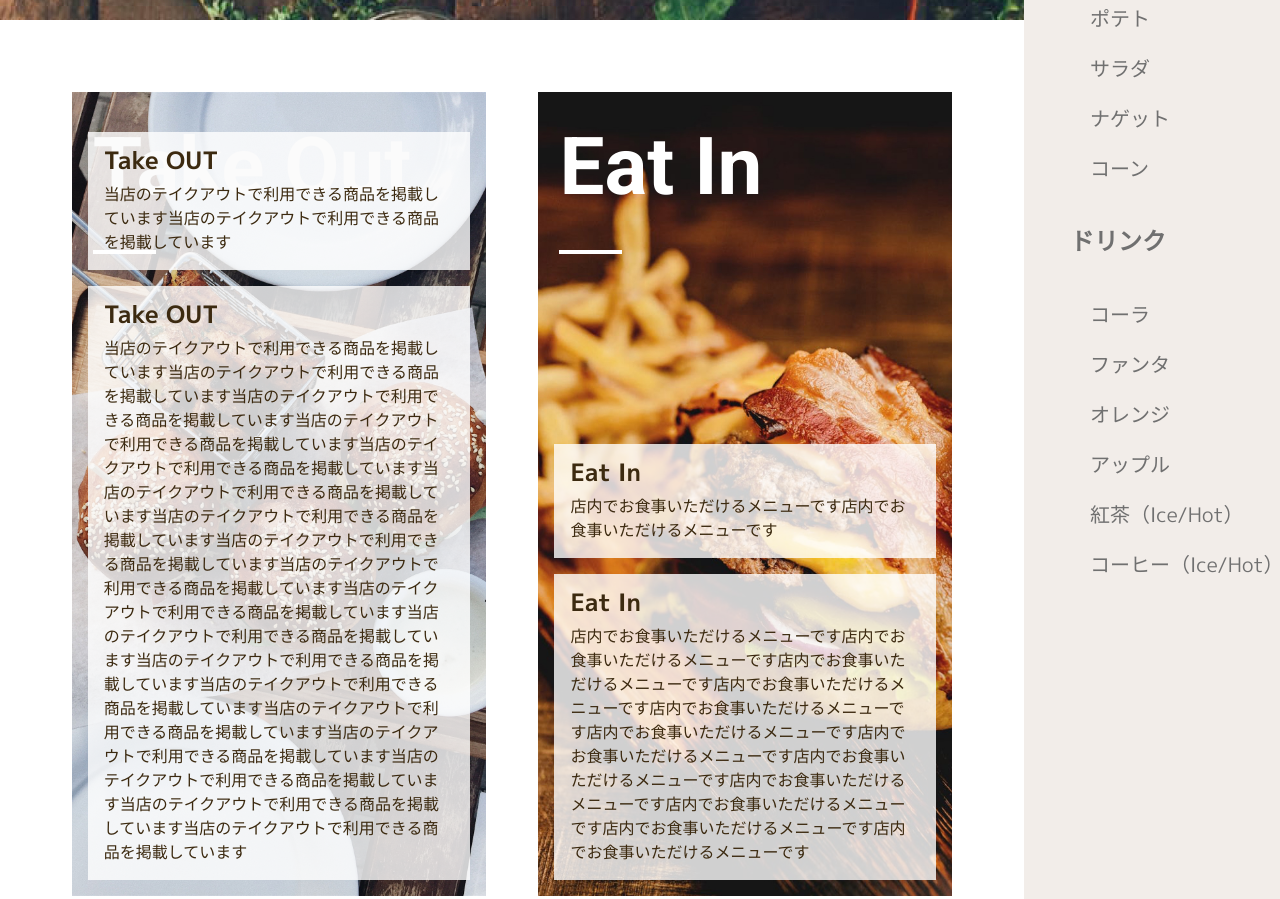
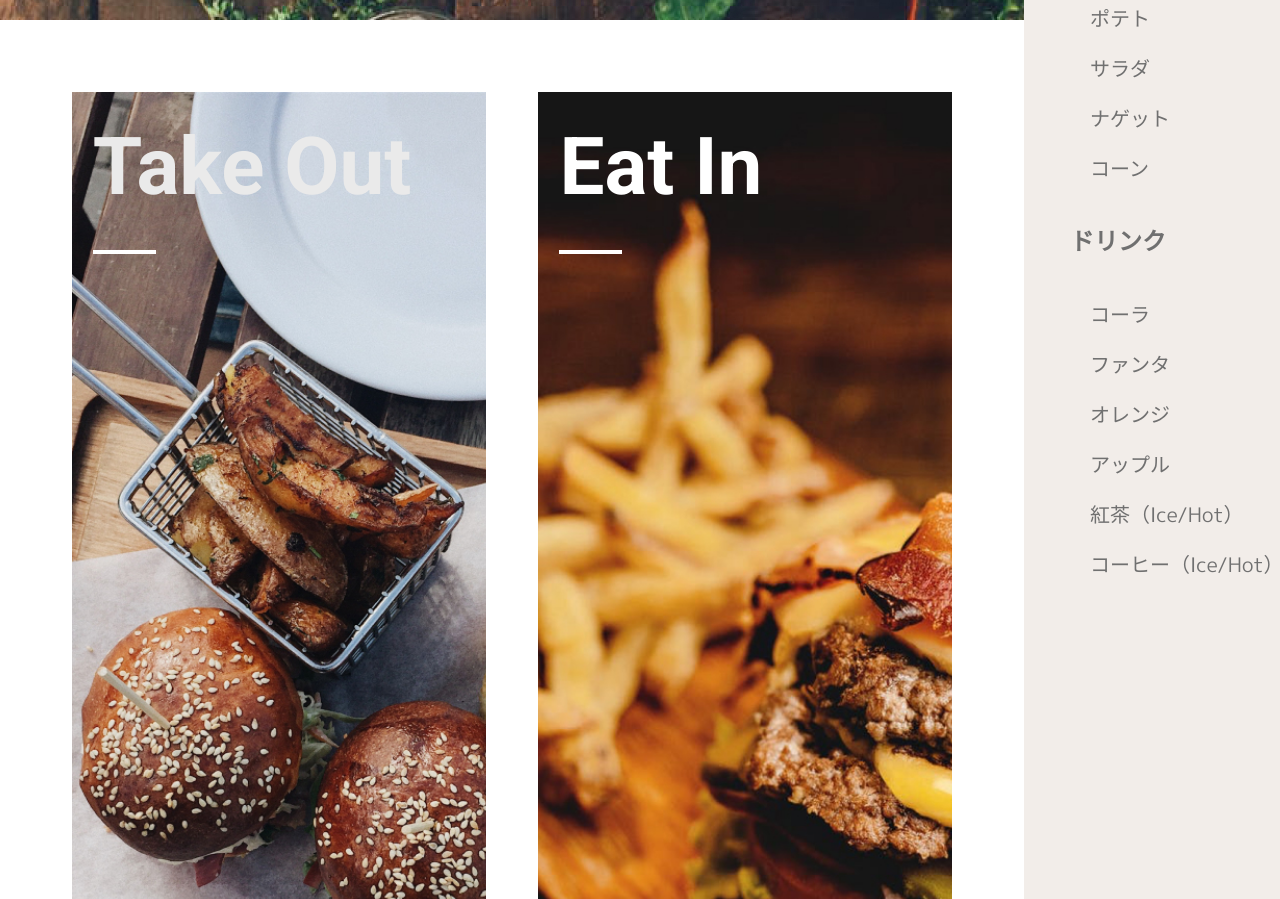
Before and after one commit to kana-ds/hamburger-site, a plain HTML site: page index.html in a window 1280 px wide. Shown: the part 727-1626 px from the top of the page. Drawn offline with nearby package versions, Linux system fonts and the light colour scheme.

Commit message:
ブランチメニュー修正

```diff
--- a/index.html
+++ b/index.html
@@ -39,33 +39,31 @@
                     <div class="l-branch-menu">
                         <ul>
                             <li>
-                                <div class="l-branch-menu__wrap">
-                                    <img src="./images/branch-menu_img01.jpg" alt="テイクアウト">
+                                <div class="l-branch-menu__wrap branch-menu__img01">
                                     <h3>Take Out</h3>
-                                    <div class="l-menu-box p-information-box">
+                                    <div class="p-information-box">
                                         <dl>
                                             <dt>Take OUT</dt>
                                             <dd>当店のテイクアウトで利用できる商品を掲載しています当店のテイクアウトで利用できる商品を掲載しています</dd>
                                         </dl>
                                         <dl>
                                             <dt>Take OUT</dt>
-                                            <dd>当店のテイクアウトで利用できる商品を掲載しています当店のテイクアウトで利用できる商品を掲載しています当店のテイクアウトで利用できる商品を掲載しています当店のテイクアウトで利用できる商品を掲載しています当店のテイクアウトで利用できる商品を掲載しています当店のテイクアウトで利用できる商品を掲載しています当店のテイクアウトで利用できる商品を掲載しています当店のテイクアウトで利用できる商品を掲載しています当店のテイクアウトで利用できる商品を掲載しています当店のテイクアウトで利用できる商品を掲載しています当店のテイクアウトで利用できる商品を掲載しています当店のテイクアウトで利用できる商品を掲載しています当店のテイクアウトで利用できる商品を掲載しています当店のテイクアウトで利用できる商品を掲載しています当店のテイクアウトで利用できる商品を掲載しています当店のテイクアウトで利用できる商品を掲載しています当店のテイクアウトで利用できる商品を掲載しています当店のテイクアウトで利用できる商品を掲載しています</dd>
+                                            <dd>当店のテイクアウトで利用できる商品を掲載しています当店のテイクアウトで利用できる商品を掲載しています</dd>
                                         </dl>
                                     </div>
                                 </div>
                             </li>
                             <li>
-                                <div class="l-branch-menu__wrap">
-                                    <img src="./images/branch-menu_img02.jpg" alt="イートイン">
+                                <div class="l-branch-menu__wrap branch-menu__img02">
                                     <h3><span>Eat In</span></h3>
                                     <div class="l-menu-box p-information-box">
                                         <dl>
                                             <dt>Eat In</dt>
-                                            <dd>店内でお食事いただけるメニューです店内でお食事いただけるメニューです</dd>
+                                            <dd>店内でお食事いただけるメニューです店内でお食事いただけるメニューです店内でお食事いただけるメニューです店内でお食事いただけるメニューです店内でお食事いただけるメニューです店内でお食事いただけるメニューです店内でお食事いただけるメニューです店内でお食事いただけ</dd>
                                         </dl>
                                         <dl>
                                             <dt>Eat In</dt>
-                                            <dd>店内でお食事いただけるメニューです店内でお食事いただけるメニューです店内でお食事いただけるメニューです店内でお食事いただけるメニューです店内でお食事いただけるメニューです店内でお食事いただけるメニューです店内でお食事いただけるメニューです店内でお食事いただけるメニューです店内でお食事いただけるメニューです店内でお食事いただけるメニューです店内でお食事いただけるメニューです店内でお食事いただけるメニューです</dd>
+                                            <dd>店内でお食事いただけるメニューです店内でお食事いただけるメニューです店内でお食事いただけるメニューです</dd>
                                         </dl>
                                     </div>
                                 </div>
--- a/scss/layout/_main.scss
+++ b/scss/layout/_main.scss
@@ -47,10 +47,7 @@
             column-gap: 6%;
         }
         li {
-            display: flex;
-            flex-direction: column;
             flex: 1;
-            margin-bottom: 2rem;
             @include mixin.breakpoint(tablet) {
                 margin-bottom: 0;
             }
@@ -59,15 +56,28 @@
 }
 
 .l-branch-menu__wrap {
+    position: relative;
+    box-sizing: border-box;
+    margin-top: 2rem;
     display: flex;
     flex-direction: column;
-    position: relative;
-    box-sizing: border-box;
-    height: auto;
-    img {
-        object-fit: cover;
-        width: auto;
-        height: auto;
+    justify-content: flex-end;
+    padding-top: 100%;
+    min-height: 64rem;
+    background-size: cover;
+    height: 100%;
+    @include mixin.breakpoint(tablet) {
+        margin-top: 0;
+        min-height: auto;
+    }
+    @include mixin.breakpoint(pc) {
+        padding-top: 84.2rem;
+    }
+    &.branch-menu__img01 {
+        background-image: url(../../images/branch-menu_img01.jpg);
+    }
+    &.branch-menu__img02 {
+        background-image: url(../../images/branch-menu_img02.jpg);
     }
     h3 {
         position: relative;
@@ -110,10 +120,6 @@
         span {
             color: variables.$color--white;
         }
-    }
-    .l-menu-box {
-        position: absolute;
-        bottom: 0;
     }
 }
 
--- a/scss/object/project/_information-box.scss
+++ b/scss/object/project/_information-box.scss
@@ -4,15 +4,20 @@
 .p-information-box {
     display: flex;
     flex-direction: column;
+    flex: auto;
     box-sizing: border-box;
+    overflow: hidden;
+    margin-right: 2rem;
+    margin-left: 2rem;
     dl {
         display: flex;
         flex-direction: column;
+        flex: auto;
         background-color: rgba(255, 255, 255, 0.8);
         color: variables.$color--brown;
         padding: 1.6rem;
-        margin: auto 1.6rem 1.6rem 1.6rem;
         line-height: 2.4rem;
+        margin-bottom: 1.6rem;
         dt {
             font-size: 2.2rem;
             font-weight: 700;
@@ -26,7 +31,9 @@
             }
         }
         dd {
-            flex-grow: 1;
+            display: flex;
+            align-items: stretch;
+            flex: 1;
             font-size: 1.6rem;
             font-weight: 400;
             line-height: 2.4rem;
```
Also changed, not shown: css/style.css, 1 other file.
